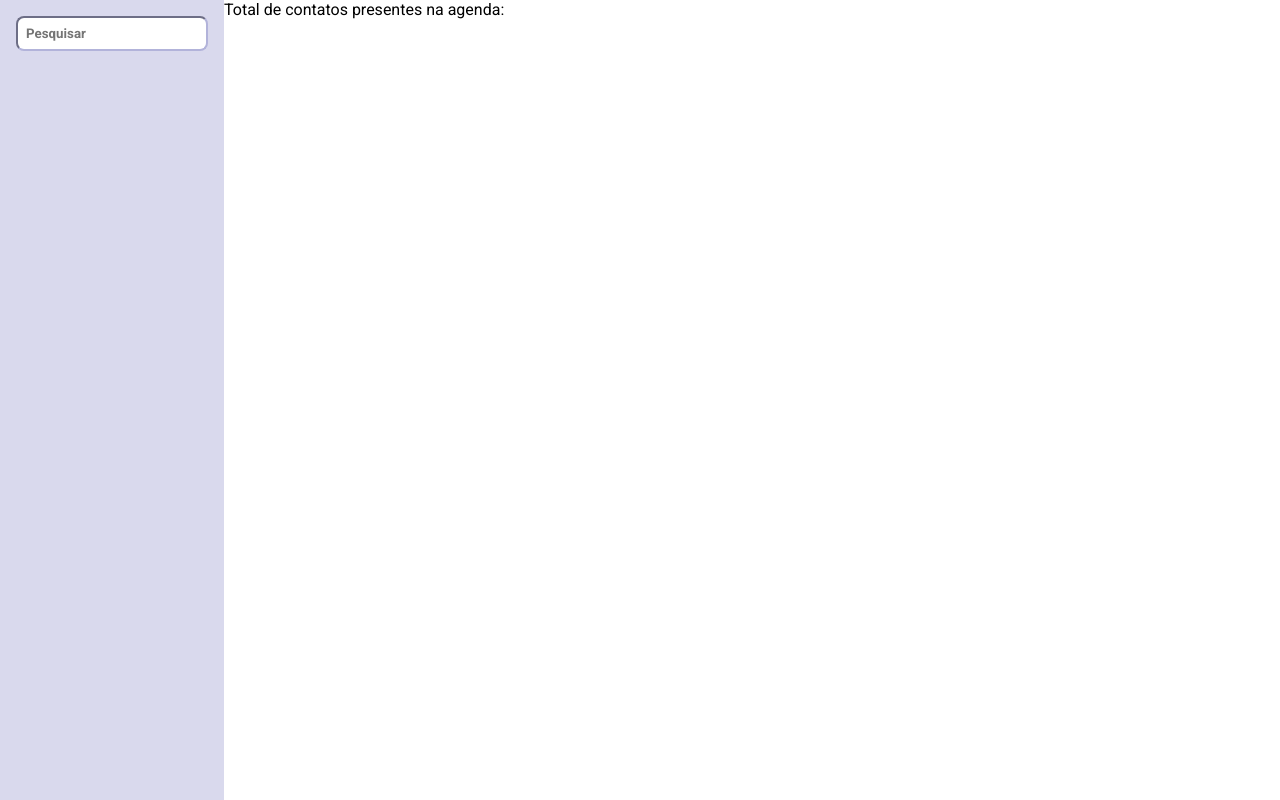
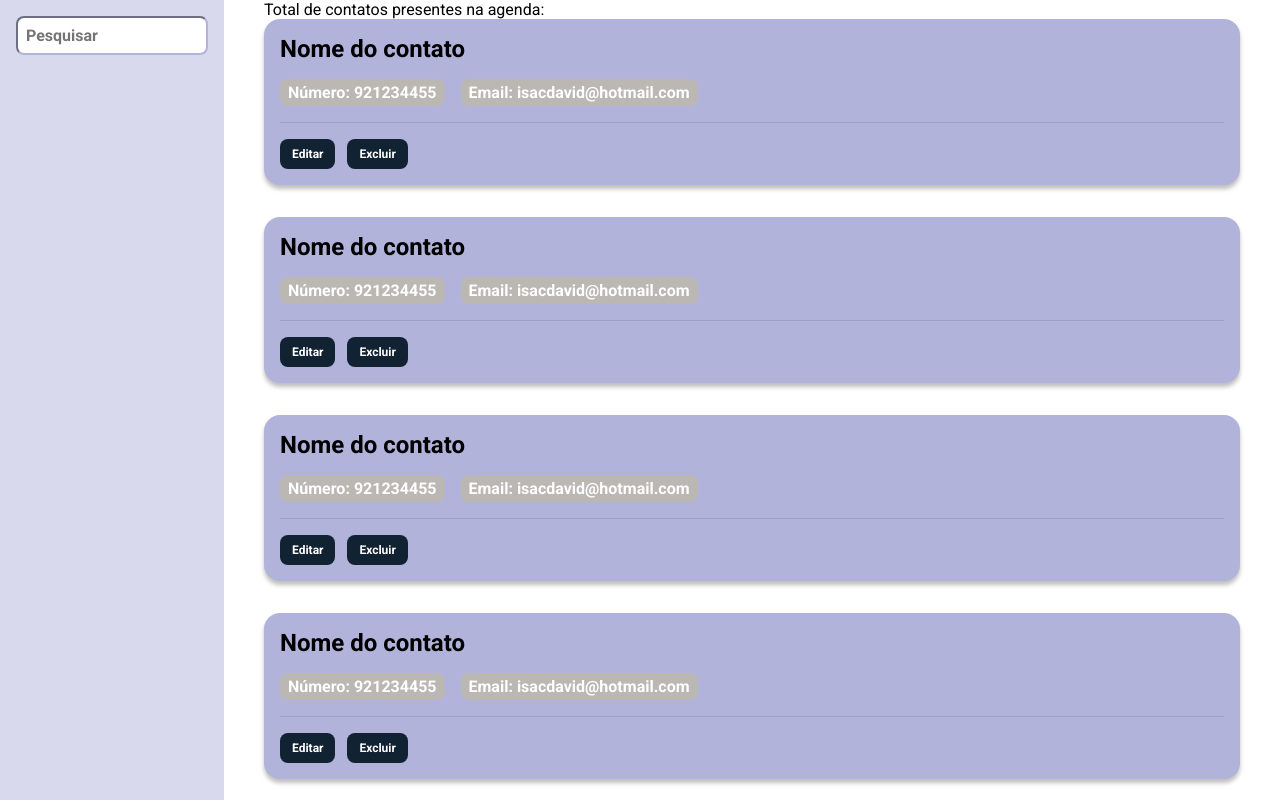
Before and after one commit to IsacPessoa/Agenda-Telefonica-Isac, a React (Create React App) app: page / in a window 1280 px wide. Built offline with nearby package versions, Linux system fonts and the light colour scheme.

Commit message:
organizando cards

```diff
--- /dev/null
+++ b/src/components/Contato/index.tsx
@@ -0,0 +1,15 @@
+import * as S from './styles'
+
+const Contato = () => (
+  <S.Card>
+    <S.Nome>Nome do contato</S.Nome>
+    <S.Tag>Número: 921234455</S.Tag>
+    <S.Tag>Email: isacdavid@hotmail.com</S.Tag>
+    <S.BarraAcoes>
+      <S.Botao>Editar</S.Botao>
+      <S.Botao>Excluir</S.Botao>
+    </S.BarraAcoes>
+  </S.Card>
+)
+
+export default Contato
--- /dev/null
+++ b/src/components/Contato/styles.ts
@@ -0,0 +1,44 @@
+import styled from 'styled-components'
+
+export const Card = styled.div`
+  background-color: #b2b3da;
+  box-shadow: 0px 4px 4px rgba(0, 0, 0, 0.25);
+  padding: 16px;
+  margin-bottom: 32px;
+  border-radius: 16px;
+`
+
+export const Nome = styled.h3`
+  font-weight: bold;
+  font-size: 24px;
+`
+
+export const Tag = styled.span`
+  padding: 4px 8px;
+  font-size: 16px;
+  font-weight: bold;
+  color: #fff;
+  background-color: #bbb8b4;
+  border-radius: 8px;
+  margin-right: 16px;
+  margin-top: 16px;
+  display: inline-block;
+`
+
+export const BarraAcoes = styled.div`
+  border-top: 1px solid rgba(0, 0, 0, 0.1);
+  padding-top: 16px;
+  margin-top: 16px;
+`
+
+export const Botao = styled.button`
+  font-weight: bold;
+  font-size: 12px;
+  color: #fff;
+  padding: 8px 12px;
+  border: none;
+  cursor: pointer;
+  background-color: #123;
+  border-radius: 8px;
+  margin-right: 12px;
+`
--- a/src/containers/BarraLateral/styles.ts
+++ b/src/containers/BarraLateral/styles.ts
@@ -9,6 +9,7 @@ export const Aside = styled.aside`
 export const Campo = styled.input`
   padding: 8px;
   border-radius: 8px;
+  font-size: 16px;
   font-weight: bold;
   background-color: #fff;
   color: #111;
--- a/src/containers/ListaDeContatos/index.tsx
+++ b/src/containers/ListaDeContatos/index.tsx
@@ -1,7 +1,27 @@
+import Contato from '../../components/Contato'
+import { Container } from './styles'
+
 const ListaDeContatos = () => (
-  <main>
+  <Container>
     <p>Total de contatos presentes na agenda: </p>
-  </main>
+    <ul>
+      <li>
+        <Contato />
+      </li>
+      <li>
+        <Contato />
+      </li>
+      <li>
+        <Contato />
+      </li>
+      <li>
+        <Contato />
+      </li>
+      <li>
+        <Contato />
+      </li>
+    </ul>
+  </Container>
 )
 
 export default ListaDeContatos
--- /dev/null
+++ b/src/containers/ListaDeContatos/styles.ts
@@ -0,0 +1,7 @@
+import styled from 'styled-components'
+
+export const Container = styled.main`
+  padding: 0px 40px;
+  height: 100vh;
+  overflow-y: scroll;
+`
--- a/src/styles/index .ts
+++ b/src/styles/index .ts
@@ -6,6 +6,7 @@ const Estiloglobal = createGlobalStyle`
     padding: 0px;
     box-sizing: border-box;
     font-family: Roboto, sans-serif;
+    list-style: none;
   }
 `
 
```
